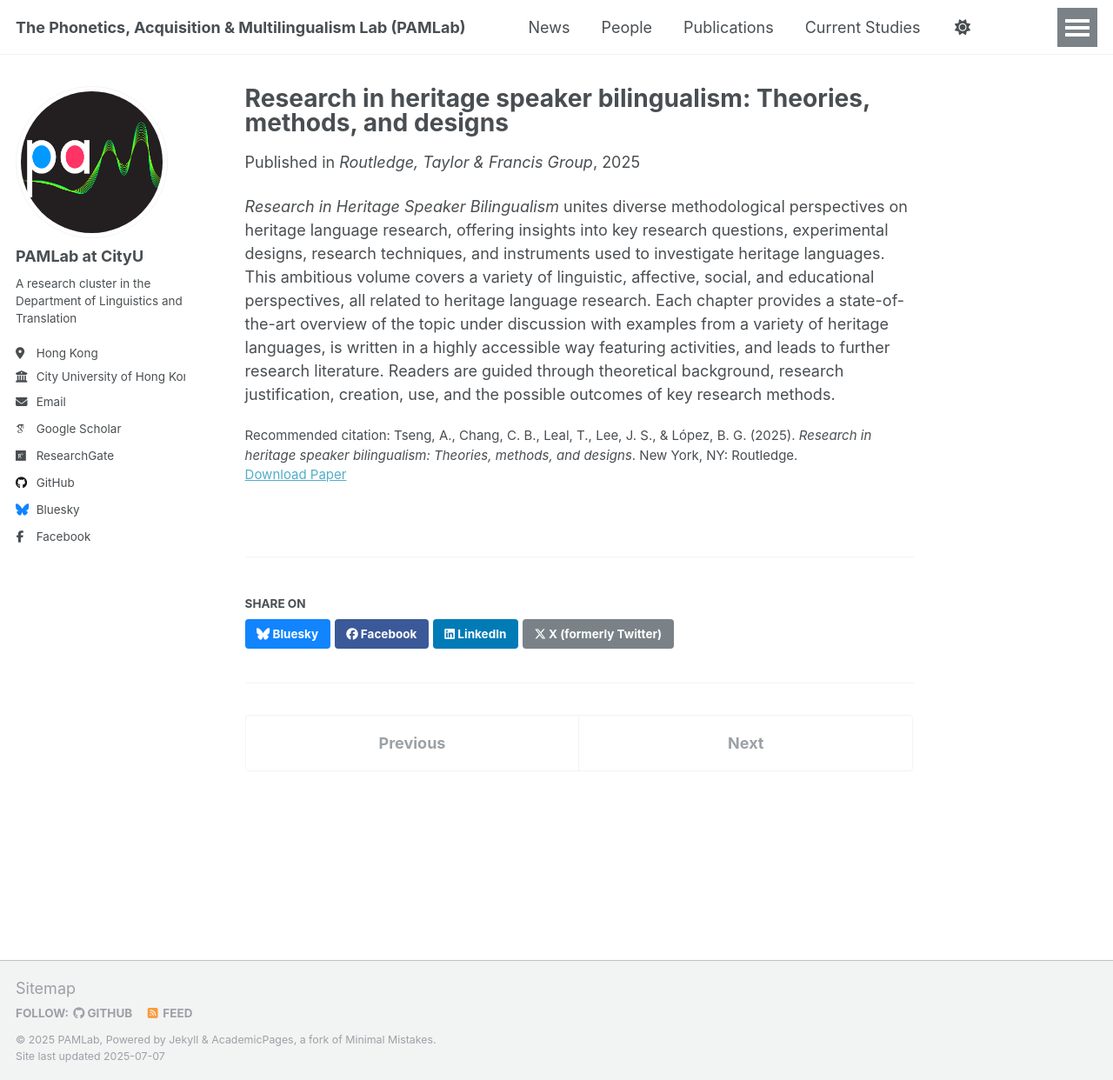
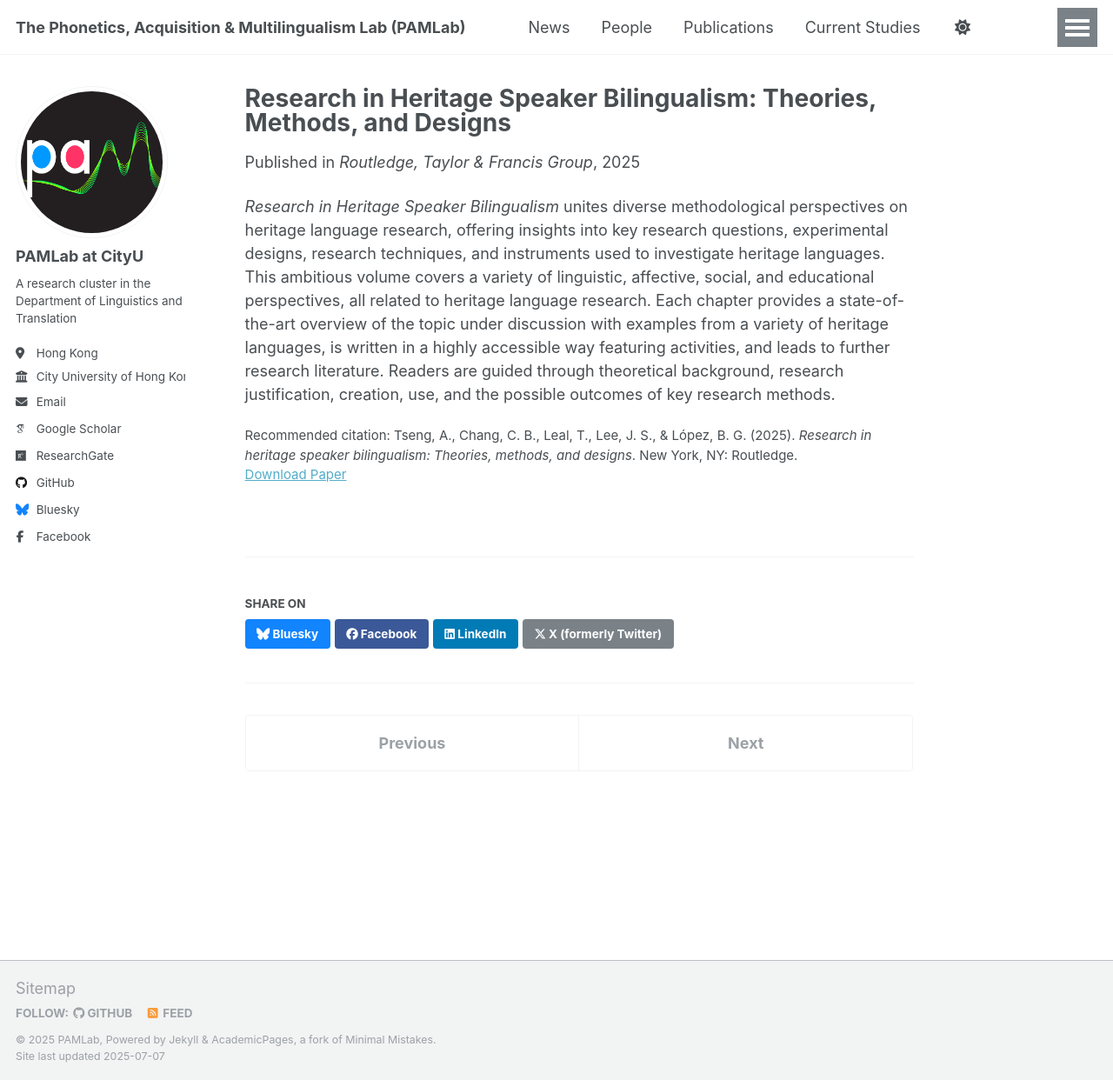
Before and after one commit to thepamlab/thepamlab.github.io, a Jekyll site: the page built from _publications/2025-07-31-research-in-heritage-speaker-bilingualism.md, in a window 1280 px wide and 1242 px high. Shown: the whole window at 87% size. Built offline with Jekyll 4.4.1, drawn with Linux system fonts in a browser that asks for light colours; some web fonts are replaced; a script that is not in the unit is left out.

```diff
--- a/_publications/2025-07-31-research-in-heritage-speaker-bilingualism.md
+++ b/_publications/2025-07-31-research-in-heritage-speaker-bilingualism.md
@@ -1,5 +1,5 @@
 ---
-title: "Research in heritage speaker bilingualism: Theories, methods, and designs"
+title: "Research in Heritage Speaker Bilingualism: Theories, Methods, and Designs"
 collection: publications
 category: books
 permalink: /publication/2025-07-31-research-in-heritage-speaker-bilingualism
```
